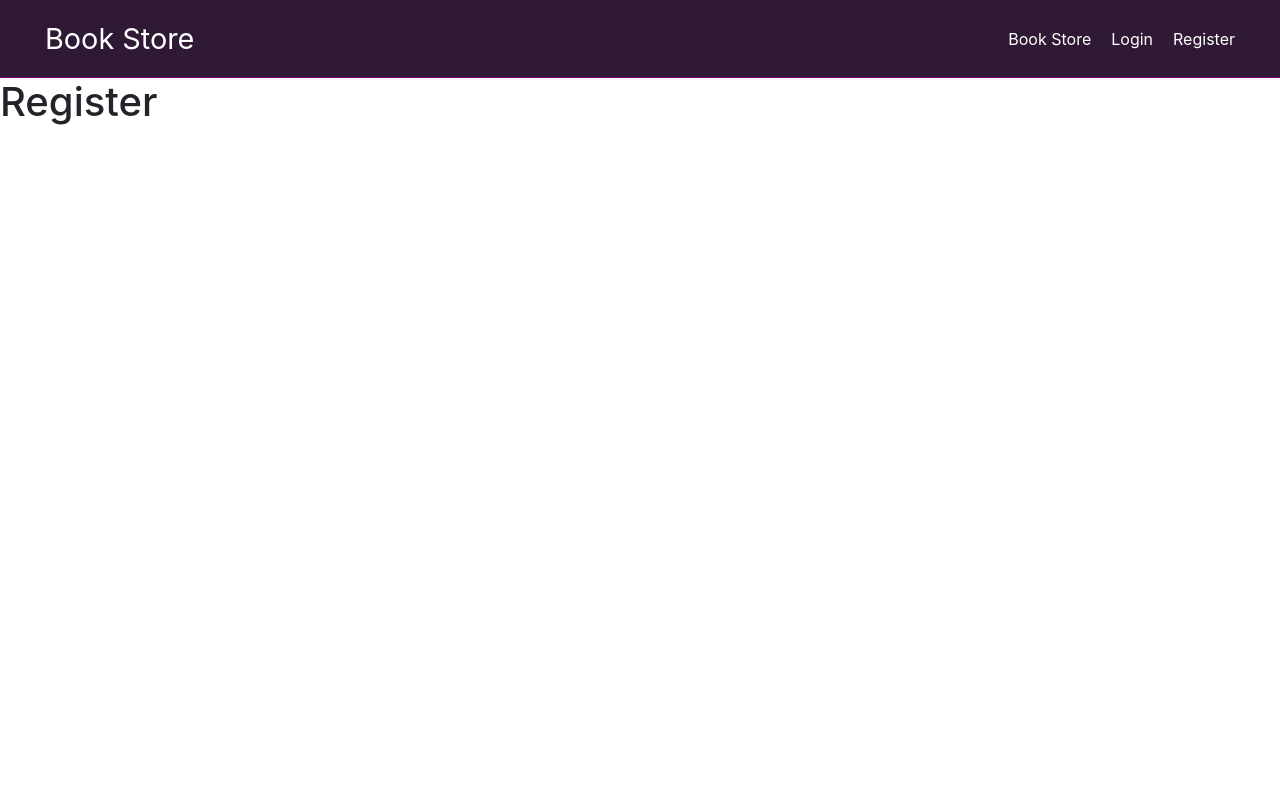
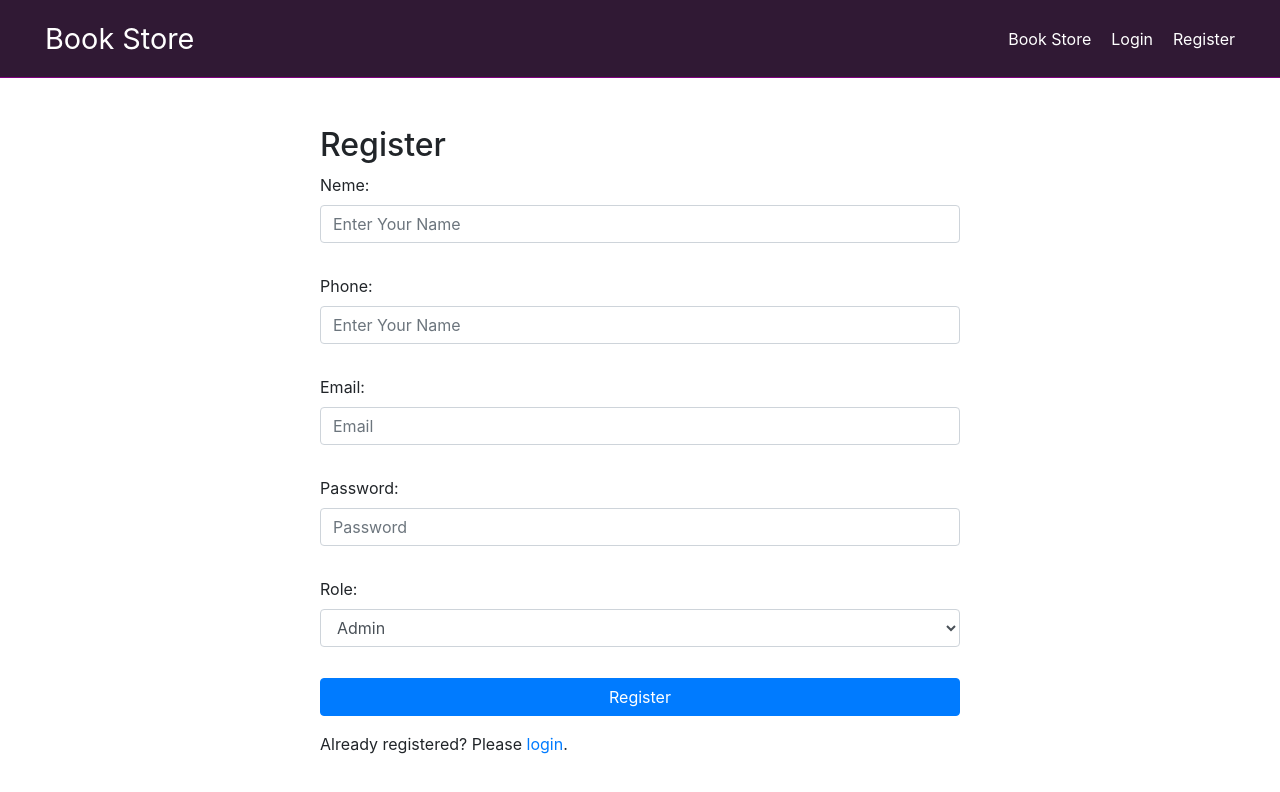
Before and after one commit to RashidulIslam0/Bookstore-Management-System, a React (Vite) app in the folder client/: page /register in a window 1280 px wide. Shown: the top 792 px of the page. Built offline with nearby package versions, Linux system fonts and the light colour scheme.

Commit message:
login and register ui

```diff
--- a/client/src/Components/Login.jsx
+++ b/client/src/Components/Login.jsx
@@ -1,10 +1,44 @@
 import React from "react";
-
+import "../css/Login.css";
 const Login = () => {
   return (
-    <div>
-      <h1>Login</h1>
-    </div>
+    <>
+      <div className=" w-50 mx-auto  my-5">
+        <h2>Login</h2>
+        <form className="login-form">
+          <div className="form-group">
+            <label htmlFor="email">Email:</label>
+            <input
+              type="email"
+              className="form-control"
+              id="email"
+              placeholder="Email"
+              required
+            />
+          </div>
+          <div className="form-group">
+            <label htmlFor="password">Password:</label>
+            <input
+              type="password"
+              className="form-control"
+              id="password"
+              placeholder="Password"
+              required
+            />
+          </div>
+          <div className="form-group">
+            <label htmlFor="role">Role:</label>
+            <select className="form-control" id="role" name="role">
+              <option value="admin">Admin</option>
+              <option value="user">Student</option>
+            </select>
+          </div>
+          <button type="submit" className="btn btn-primary">
+            Login
+          </button>
+        </form>
+      </div>
+    </>
   );
 };
 
--- a/client/src/Components/Register.jsx
+++ b/client/src/Components/Register.jsx
@@ -1,10 +1,68 @@
 import React from "react";
+import { Link } from "react-router-dom";
 
 const Register = () => {
   return (
-    <div>
-      <h1>Register</h1>
-    </div>
+    <>
+      <div className=" w-50 mx-auto  my-5">
+        <h2>Register</h2>
+        <form className="login-form">
+          <div className="form-group">
+            <label htmlFor="email">Neme:</label>
+            <input
+              type="text"
+              className="form-control"
+              id="name"
+              placeholder="Enter Your Name"
+              required
+            />
+          </div>
+          <div className="form-group">
+            <label htmlFor="email">Phone:</label>
+            <input
+              type="text"
+              className="form-control"
+              id="phone"
+              placeholder="Enter Your Name"
+              required
+            />
+          </div>
+          <div className="form-group">
+            <label htmlFor="email">Email:</label>
+            <input
+              type="email"
+              className="form-control"
+              id="email"
+              placeholder="Email"
+              required
+            />
+          </div>
+          <div className="form-group">
+            <label htmlFor="password">Password:</label>
+            <input
+              type="password"
+              className="form-control"
+              id="password"
+              placeholder="Password"
+              required
+            />
+          </div>
+          <div className="form-group">
+            <label htmlFor="role">Role:</label>
+            <select className="form-control" id="role" name="role">
+              <option value="admin">Admin</option>
+              <option value="user">Student</option>
+            </select>
+          </div>
+          <button type="submit" className="btn btn-primary">
+            Register
+          </button>
+        </form>
+        <p className="mt-3">
+          Already registered? Please <Link to="/login">login</Link>.
+        </p>
+      </div>
+    </>
   );
 };
 
--- /dev/null
+++ b/client/src/css/Login.css
@@ -0,0 +1,51 @@
+/* body {
+  font-family: Arial, sans-serif;
+  background-color: #f4f4f4;
+  margin: 0;
+  padding: 0;
+  display: flex;
+  align-items: center;
+  justify-content: center;
+  height: 100vh;
+} */
+
+.login-container {
+  background-color: #fff;
+  padding: 20px;
+  border-radius: 8px;
+  box-shadow: 0 0 10px rgba(0, 0, 0, 0.1);
+  width: 300px;
+  text-align: center;
+}
+
+.login-container h2 {
+  margin-bottom: 20px;
+  color: #333;
+}
+
+.login-form {
+  display: flex;
+  flex-direction: column;
+  gap: 15px;
+}
+
+.form-input {
+  padding: 10px;
+  border: 1px solid #ddd;
+  border-radius: 4px;
+  width: 100%;
+}
+
+.login-button {
+  background-color: #007bff;
+  color: #fff;
+  padding: 10px;
+  border: none;
+  border-radius: 4px;
+  cursor: pointer;
+  transition: background-color 0.3s;
+}
+
+.login-button:hover {
+  background-color: #0056b3;
+}
```
